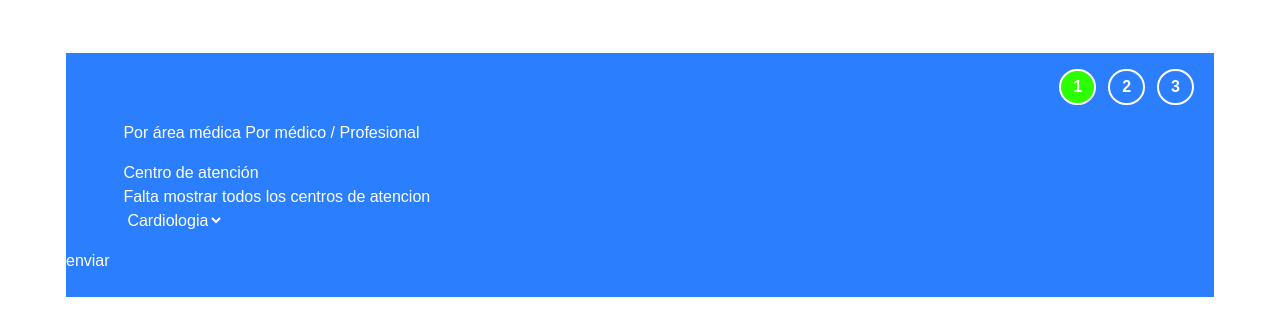
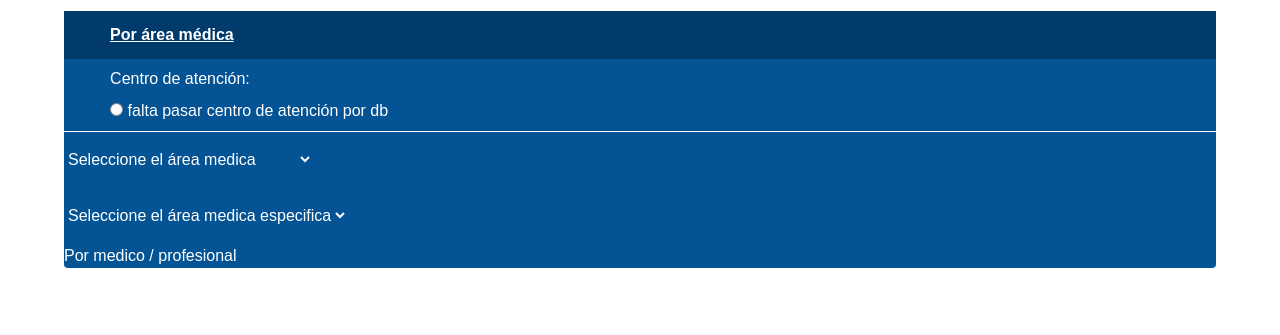
Before and after one commit to rockbell-E/clinica-pepe, an Astro site: page /atencion/reserva in a window 1280 px wide. Shown: the part 201-536 px from the top of the page. Built offline with nearby package versions, Linux system fonts and the light colour scheme; Astro itself is replaced by a stand-in of ours.

Commit message:
Rediseño de la seccion reserva

```diff
--- a/src/pages/atencion/reserva.astro
+++ b/src/pages/atencion/reserva.astro
@@ -7,43 +7,57 @@ import Layout from "../../layouts/Layout.astro";
         <h1 class="font-extrabold text-6xl">reserva de hora</h1>
     </div>
 
-    <div class=" my-10 flex justify-center text-white">
 
-        <div class="w-[90%] border-2 bg-blue-500">
-            <div class="flex space-x-3 font-bold justify-end mr-5 my-4">
-                <p class="py-1 px-3 bg-[#2bff00] border-2 rounded-full ">1</p>
-                <p class="py-1 px-3 bg-transparent border-2 rounded-full ">2</p>
-                <p class="py-1 px-3 bg-transparent border-2 rounded-full ">3</p>
-            </div>
+    <div class="flex justify-center">
+        <div class="w-[90%] bg-[#045394] text-white rounded">
+            <form action="" class="">
+                <div>
+                    <div class="">
+                        <div class="bg-[#003b6b]">
+                            <div class="py-3 underline pl-[4%]">
+                                <label for="areaMedica" class="font-extrabold">Por área médica</label>
+                            </div>
+                        </div>
+                        <input type="radio" id="areaMedica" name="busqueda" class="hidden peer/areaMedica" checked>
 
-            <form action="" class="first:pt-6 last:pb-6">
-                <div class="px-[5%]">
-                    <label for="medica" class="w-full">
-                        Por área médica
-                    </label>
-                    <input type="radio" id="medica" value="Por área médica" name="opcion" class="hidden peer/medica" checked>
+                        <div class="hidden peer-checked/areaMedica:block">
 
-                    <label for="medico" class="w-full ">
-                        Por médico / Profesional
-                    </label>
-                    <input type="radio" id="medico" value="Por área profesional" name="opcion" class="hidden peer/profesional">
+                            <div class="pl-[4%] border-b-[1px]">
+                                <div class="py-2">
+                                    <p>Centro de atención:</p>
+                                </div>
 
+                                <div class="pb-2">
+                                    <input type="radio" id="centroAtencion" name="centroAtencion">
+                                    <label for="centroAtencion">falta pasar centro de atención por db</label>
+                                </div>
+                            </div>
 
-                    <div class="hidden peer-checked/medica:block">
-                        <div class="py-4">
-                            <h2>Centro de atención</h2>
-                            <p>Falta mostrar todos los centros de atencion</p>
-                            <select name="" id="">
-                                <option value="">Cardiologia</option>
-                            </select>
+                            <div class="py-4">
+                                <select name="" id="">
+                                    <option value="">Seleccione el área medica</option>
+                                    <option value="">Por terminar Pasar áreas por db</option>
+                                </select>
+                            </div>
+
+                            <div class="py-4">
+                                <select name="" id="">
+                                    <option value="">Seleccione el área medica especifica</option>
+                                    <option value="">Por terminar Pasar áreas por db</option>
+                                </select>
+                            </div>
+
                         </div>
                     </div>
                 </div>
 
-
-                <input type="submit" value="enviar">
+                <div>
+                    <div>
+                        <label for="porMedico">Por medico / profesional</label>
+                        <input type="radio" id="porMedico" name="busqueda" class="hidden">
+                    </div>
+                </div>
             </form>
         </div>
     </div>
-
 </Layout>
```
